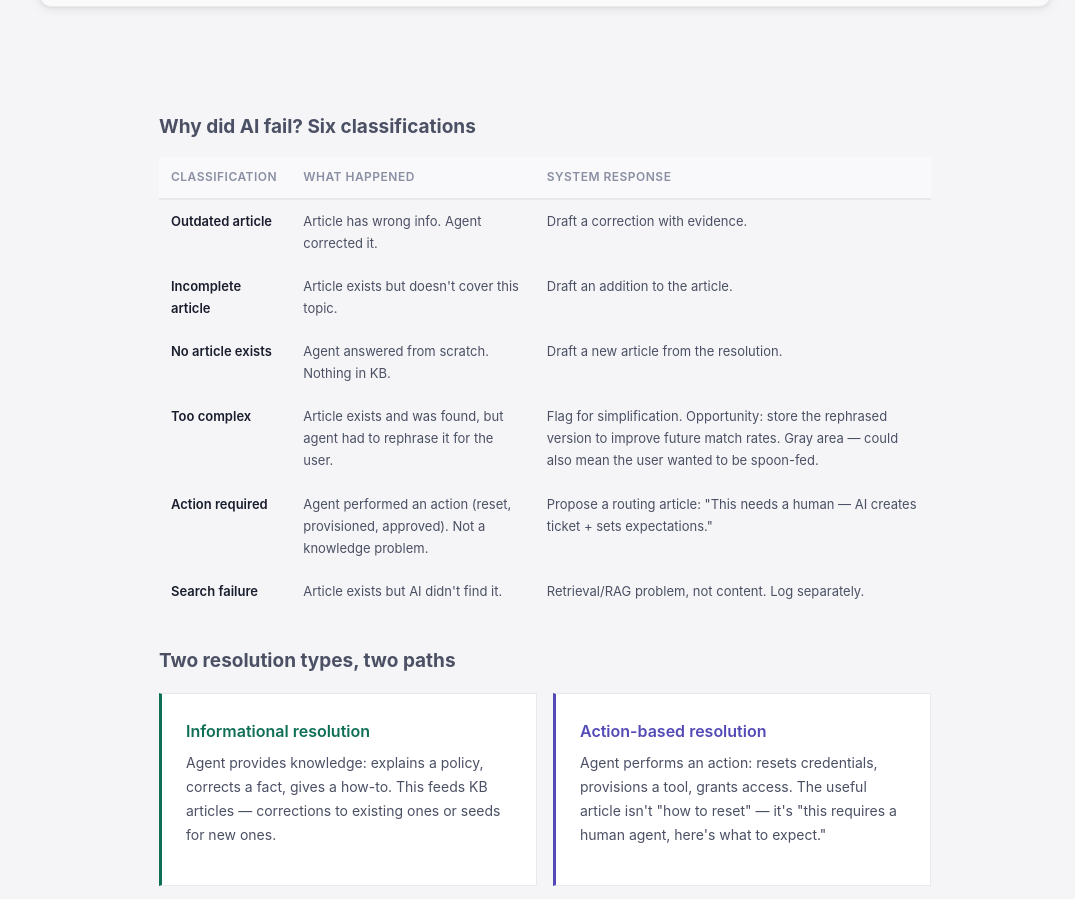
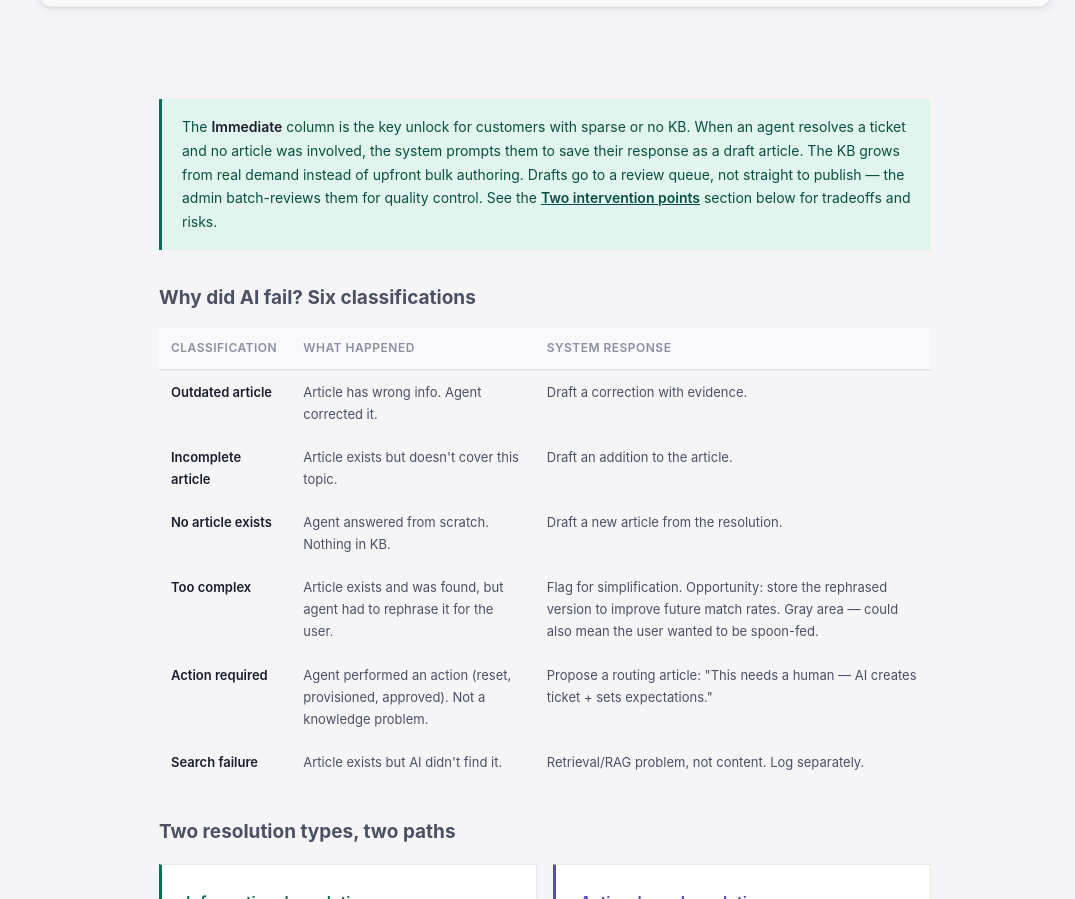
Before and after one commit to kritikakushwaha/kb-self-update, a plain HTML site: page index.html in a window 1280 px wide. Shown: the part 1342-2241 px from the top of the page, without its empty margins (205-1280 px from the left). Drawn offline with nearby package versions, Linux system fonts and the light colour scheme.

Commit message:
Add teal callout about Immediate column after lifecycle flow iframe
Co-Authored-By: Claude Sonnet 4.6 <noreply@anthropic.com>

```diff
--- a/index.html
+++ b/index.html
@@ -146,6 +146,8 @@ td { padding: 10px 12px; border-bottom: 1px solid #F5F5F7; vertical-align: top;
 </div>
 
 <div class="wrap">
+
+<div class="callout teal">The <strong>Immediate</strong> column is the key unlock for customers with sparse or no KB. When an agent resolves a ticket and no article was involved, the system prompts them to save their response as a draft article. The KB grows from real demand instead of upfront bulk authoring. Drafts go to a review queue, not straight to publish — the admin batch-reviews them for quality control. See the <a href="#intervention-points" style="color: inherit; font-weight: 600;">Two intervention points</a> section below for tradeoffs and risks.</div>
 
 <h3 id="classifications">Why did AI fail? Six classifications</h3>
 
```
